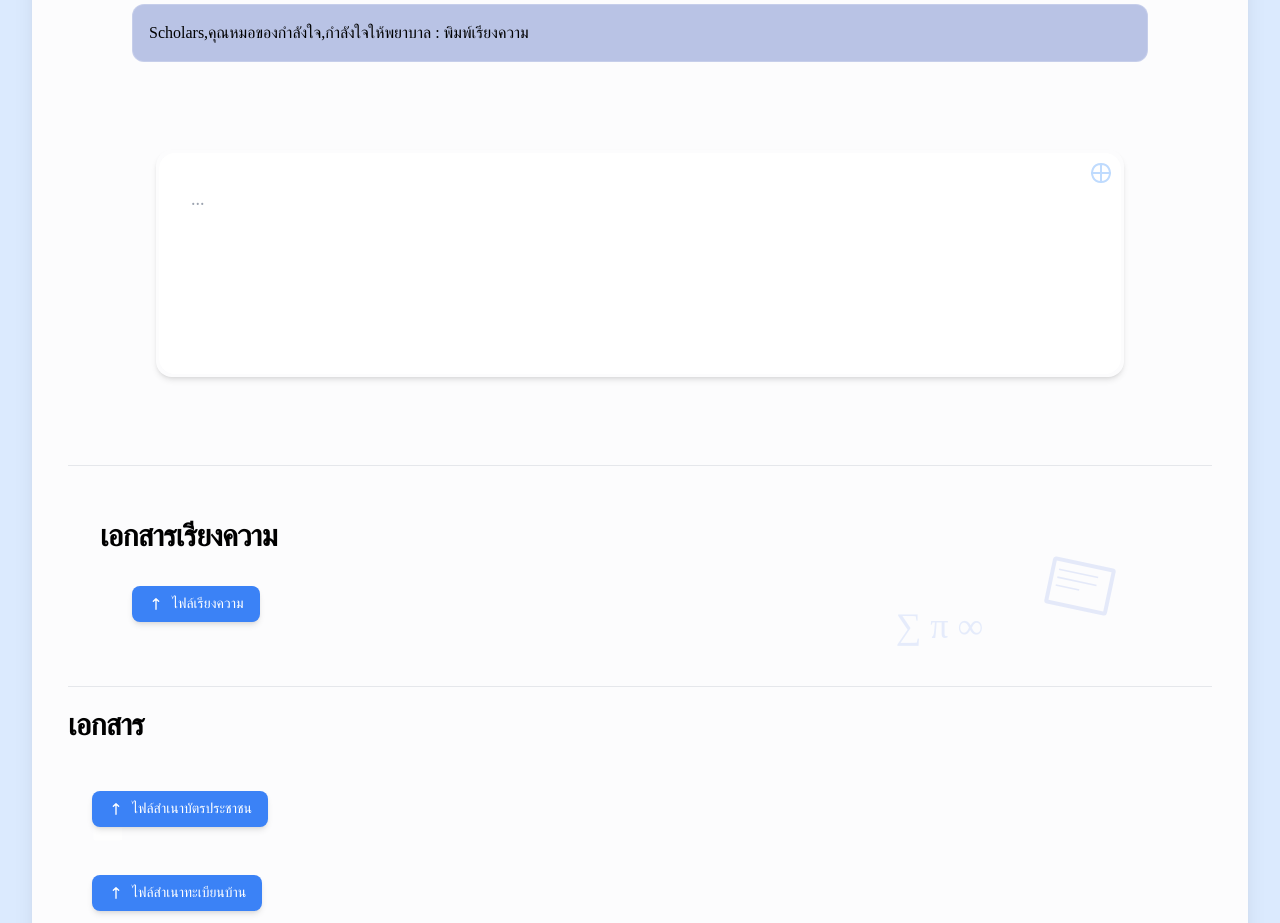
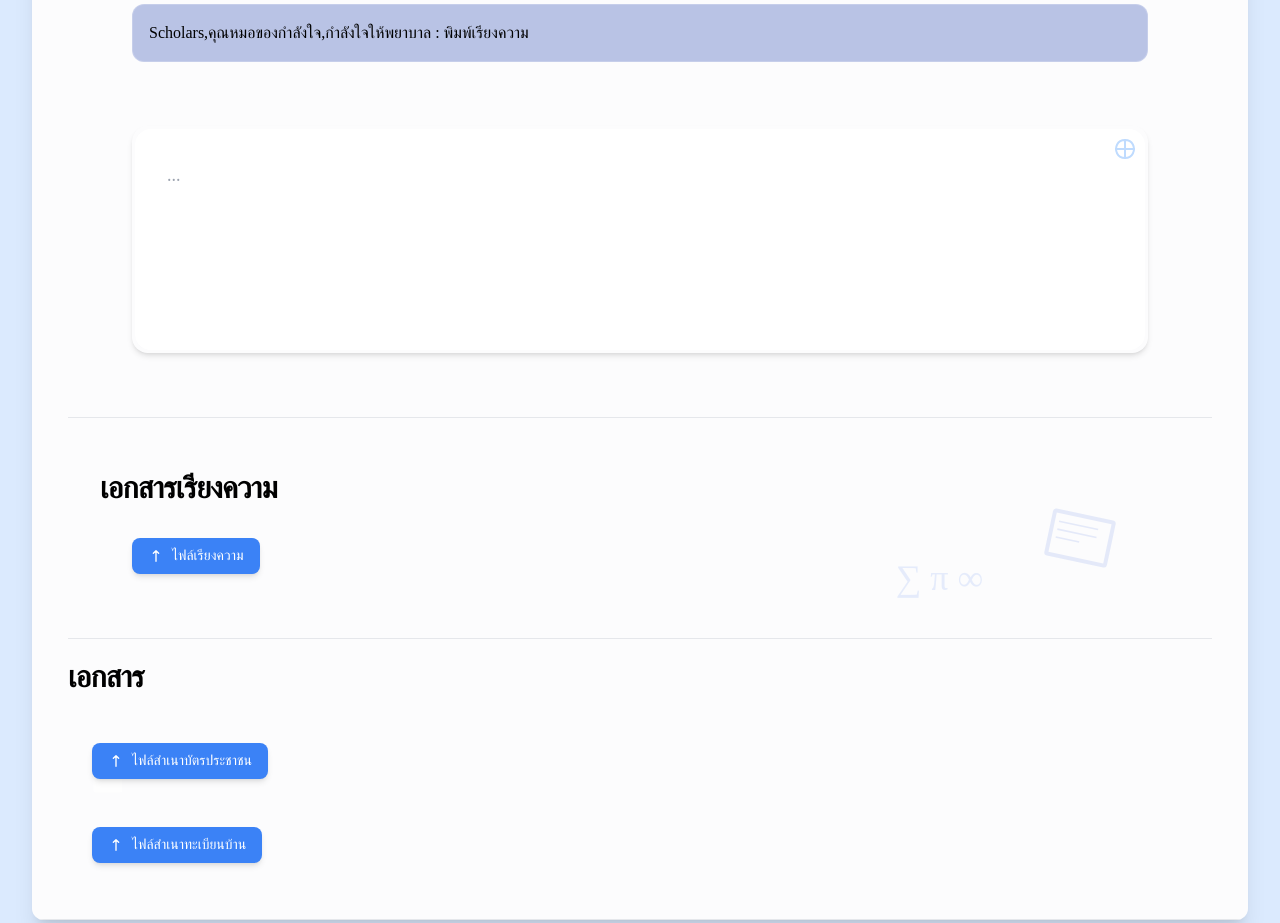
Before and after one commit to CKMarineTest/LoginGumlungjai, a Vue app: page /thegift/documentdata in a window 1280 px wide. Shown: the part 5600-6523 px from the top of the page. Built offline with nearby package versions, Linux system fonts and the light colour scheme; a web font is replaced by a local one.

Commit message:
Revision 23

```diff
--- a/src/components/ReasonCommentComponent.vue
+++ b/src/components/ReasonCommentComponent.vue
@@ -57,7 +57,7 @@
                 <div class="p-4 sm:p-6 md:p-8 relative">
                     <div class="group">
                         <div class="flex flex-col items-center justify-center space-y-4 sm:space-y-6 h-full">
-                            <div class="w-full max-w-full mx-auto p-6">
+                            <div class="w-full max-w-full mx-auto ">
                                 <div class="relative rounded-2xl p-[3px] transition-all duration-500"
                                     :class="{ 'shadow-lg ring-2 ring-blue-100': isFocused, 'shadow-md': !isFocused }">
 
```
